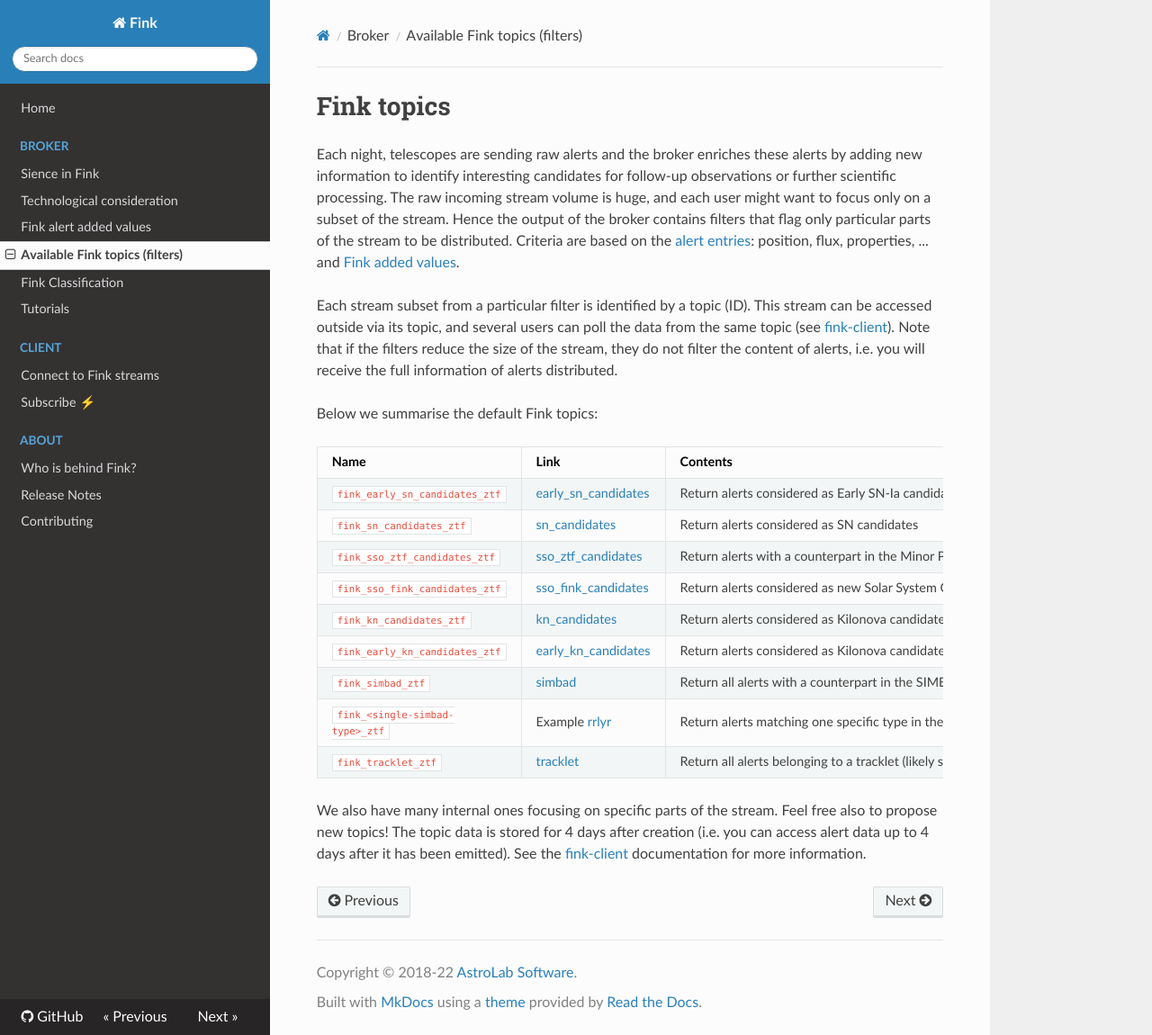
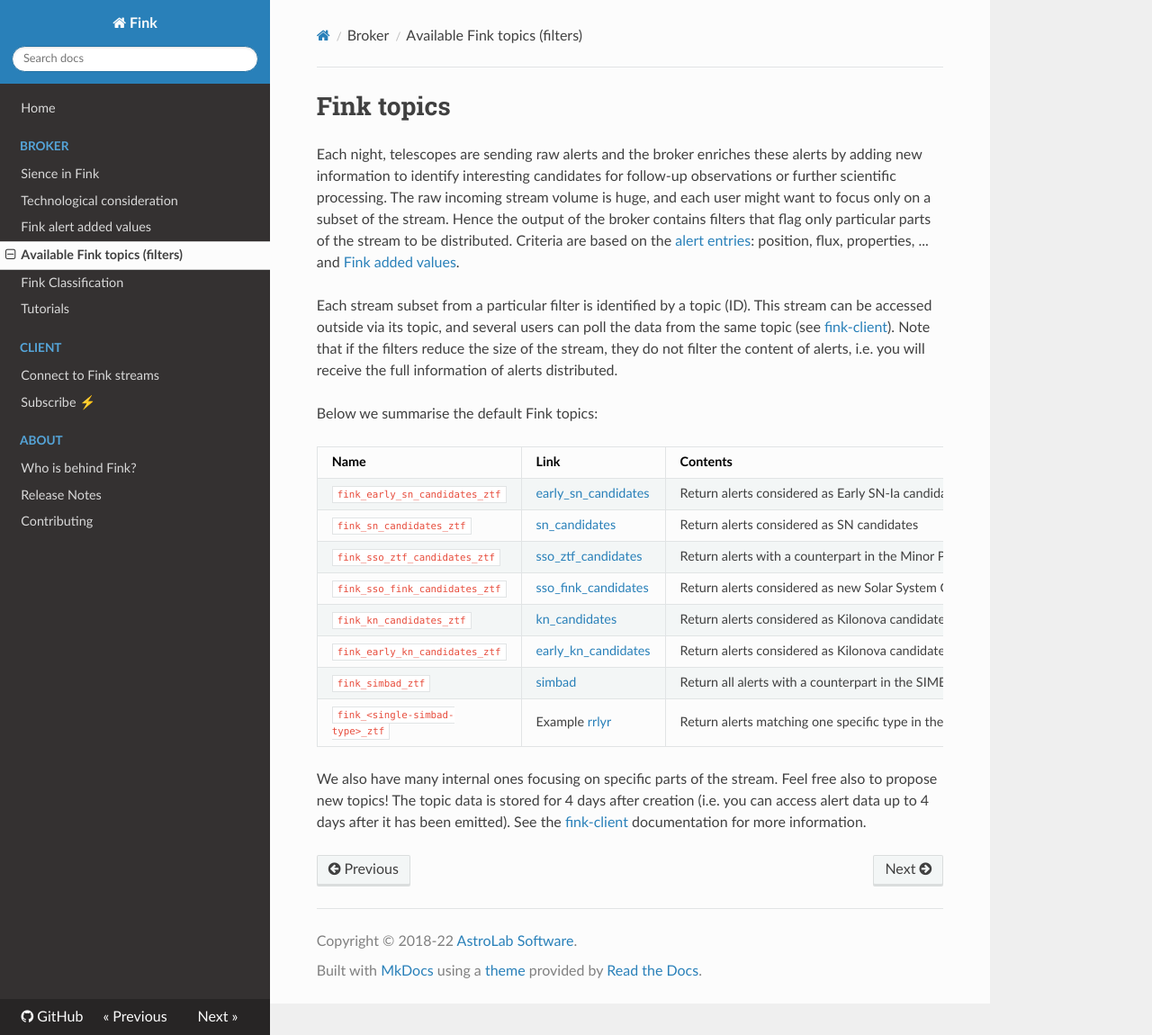
Before and after one commit to astrolabsoftware/fink, an MkDocs documentation site: the page built from docs/topics.md, in a window 1280 px wide and 1150 px high. Shown: the whole window at 90% size. Built offline with MkDocs 1.6.1, drawn with Linux system fonts in a browser that asks for light colours; nearby versions of some CDN libraries.

Commit message:
Remove tracklet topics -- which cannot be created on-the-fly

```diff
--- a/docs/topics.md
+++ b/docs/topics.md
@@ -16,6 +16,5 @@ Below we summarise the default Fink topics:
 | `fink_early_kn_candidates_ztf` | [early_kn_candidates](https://github.com/astrolabsoftware/fink-filters/blob/master/fink_filters/filter_early_kn_candidates/filter.py) | Return alerts considered as Kilonova candidates based on crossmatch and property cuts | deployed |
 | `fink_simbad_ztf` | [simbad](https://github.com/astrolabsoftware/fink-filters/blob/master/fink_filters/filter_simbad_candidates/filter.py) | Return all alerts with a counterpart in the SIMBAD database. See left column of http://simbad.u-strasbg.fr/simbad/sim-display?data=otypes for more information | available on demand |
 | `fink_<single-simbad-type>_ztf` | Example [rrlyr](https://github.com/astrolabsoftware/fink-filters/blob/master/fink_filters/filter_rrlyr/filter.py) | Return alerts matching one specific type in the SIMBAD database. See left column of http://simbad.u-strasbg.fr/simbad/sim-display?data=otypes for more information | available on demand |
-| `fink_tracklet_ztf` | [tracklet](https://github.com/astrolabsoftware/fink-filters/blob/master/fink_filters/filter_tracklet_candidates/filter.py) | Return all alerts belonging to a tracklet (likely space debris or satellite glint) | deployed |
 
 We also have many internal ones focusing on specific parts of the stream. Feel free also to propose new topics! The topic data is stored for 4 days after creation (i.e. you can access alert data up to 4 days after it has been emitted). See the [fink-client](fink-client.md) documentation for more information.
```
